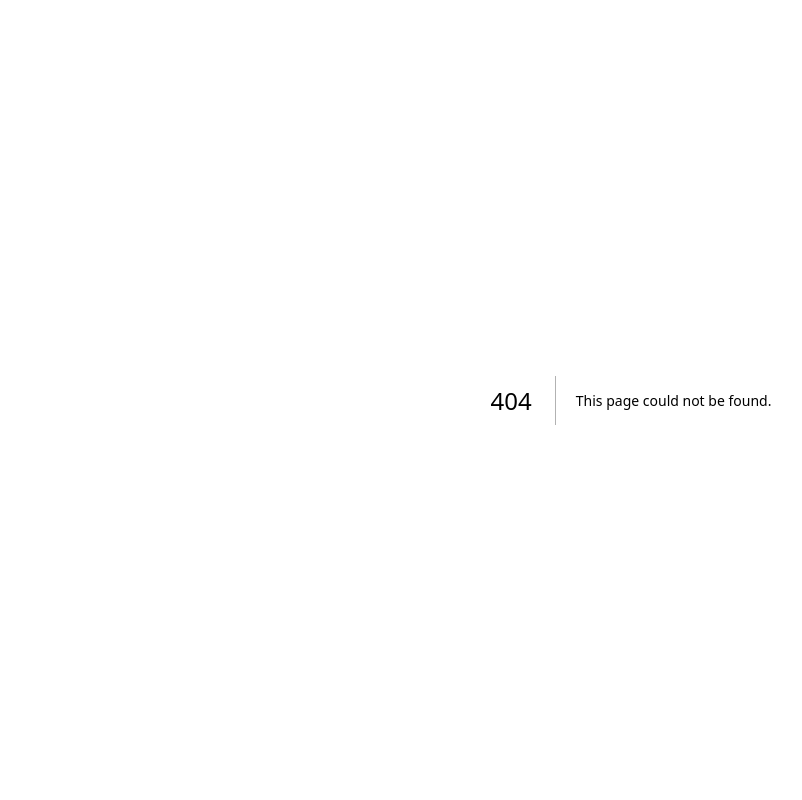
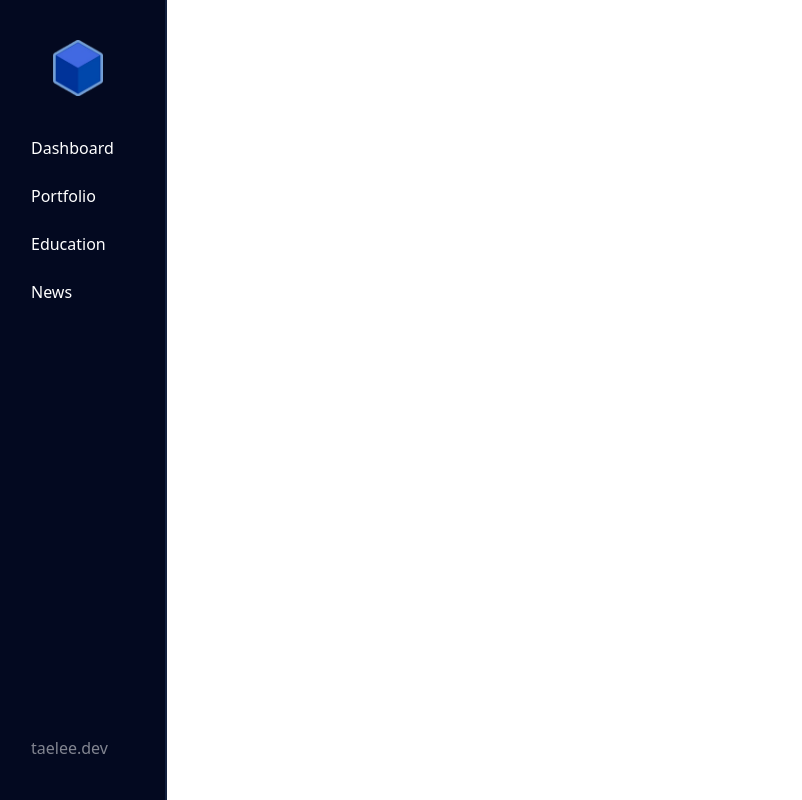
Before and after one commit to taeleenz38/block-pilot, a Next.js app: page /dashboard in a window 1280 px wide. Before the commit this address had no page. Shown: the whole page, without its empty margins (9-811 px from the left). Built offline with nearby package versions, Linux system fonts and the light colour scheme.

Commit message:
navbar wip - links + basic hover effects

```diff
--- /dev/null
+++ b/app/dashboard/page.tsx
@@ -0,0 +1,7 @@
+import React from "react";
+
+const DashboardPage = () => {
+  return <div>DashboardPage</div>;
+};
+
+export default DashboardPage;
--- /dev/null
+++ b/app/education/page.tsx
@@ -0,0 +1,7 @@
+import React from "react";
+
+const EducationPage = () => {
+  return <div>EducationPage</div>;
+};
+
+export default EducationPage;
--- a/app/globals.css
+++ b/app/globals.css
@@ -33,6 +33,7 @@
   --color-secondary: var(--secondary);
   --color-primary-foreground: var(--primary-foreground);
   --color-primary: var(--primary);
+  --color-primary-border: var(--primary-border);
   --color-popover-foreground: var(--popover-foreground);
   --color-popover: var(--popover);
   --color-card-foreground: var(--card-foreground);
@@ -53,6 +54,7 @@
   --popover-foreground: oklch(0.145 0 0);
   --primary: oklch(0.15 0.05 264);
   --primary-foreground: oklch(0.985 0 0);
+  --primary-border: oklch(0.25 0.06 264);
   --secondary: oklch(0.97 0 0);
   --secondary-foreground: oklch(0.205 0 0);
   --muted: oklch(0.97 0 0);
--- a/app/layout.tsx
+++ b/app/layout.tsx
@@ -1,6 +1,7 @@
 import type { Metadata } from "next";
 import { Montserrat } from "next/font/google";
 import "./globals.css";
+import Navbar from "@/components/navigation/navbar";
 
 const montserrat = Montserrat({
   variable: "--font-montserrat",
@@ -22,6 +23,7 @@ export default function RootLayout({
       <body
         className={`${montserrat.variable} antialiased`}
       >
+        <Navbar />
         {children}
       </body>
     </html>
--- /dev/null
+++ b/app/news/page.tsx
@@ -0,0 +1,9 @@
+import React from 'react'
+
+const News = () => {
+  return (
+    <div>News</div>
+  )
+}
+
+export default News
--- a/app/page.tsx
+++ b/app/page.tsx
@@ -1,7 +1,6 @@
 export default function Home() {
   return (
     <div className="h-screen w-screen bg-primary">
-      <h1>Block Pilot</h1>
     </div>
   );
 }
--- /dev/null
+++ b/app/portfolio/page.tsx
@@ -0,0 +1,9 @@
+import React from 'react'
+
+const Portfolio = () => {
+  return (
+    <div>Portfolio</div>
+  )
+}
+
+export default Portfolio
--- a/components/navigation/navbar.tsx
+++ b/components/navigation/navbar.tsx
@@ -1,9 +1,32 @@
-import React from 'react'
+import Link from "next/link";
+import Image from "next/image";
+import React from "react";
 
 const Navbar = () => {
   return (
-    <div>Navbar</div>
-  )
-}
+    <div className="fixed left-0 top-0 p-10 w-44 h-screen bg-primary border-r-2 border-primary-border z-50 flex flex-col justify-between">
+      <div>
+        <Link href="/" className="w-full flex justify-center mb-10">
+          <Image src="/logo.png" alt="logo" width={50} height={50} />
+        </Link>
+        <div className="flex flex-col gap-6">
+          <Link href="/dashboard" className="hover:text-blue-300 duration-150">
+            Dashboard
+          </Link>
+          <Link href="/portfolio" className="hover:text-blue-300 duration-150">
+            Portfolio
+          </Link>
+          <Link href="/education" className="hover:text-blue-300 duration-150">
+            Education
+          </Link>
+          <Link href="/news" className="hover:text-blue-300 duration-150">
+            News
+          </Link>
+        </div>
+      </div>
+      <Link href="/" className="opacity-50 hover:opacity-100 duration-150">taelee.dev</Link>
+    </div>
+  );
+};
 
-export default Navbar
+export default Navbar;
```
Also changed, not shown: public/logo.png (added).
